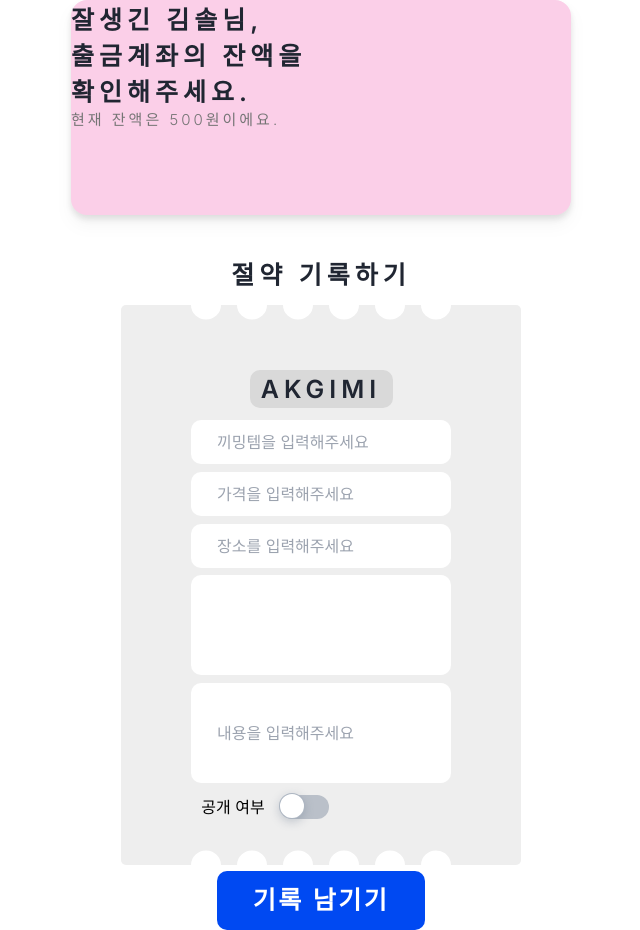
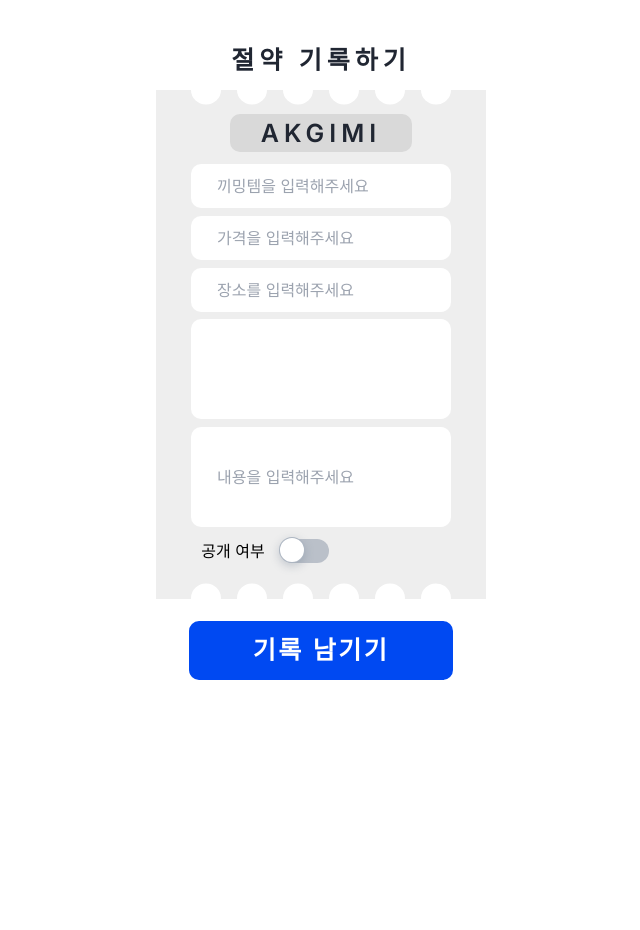
Before and after one commit to s01k1m/Akigimi, a Next.js app in the folder frontend/: page /writereceipt in a window 1280 px wide. Shown: the whole page, without its empty margins (319-959 px from the left). After the commit the page ends 800 px from the top, so only its background shows below. Built offline with nearby package versions, Linux system fonts and the light colour scheme.

Commit message:
design: 절약 기록 영수증 UI 수정
Former-commit-id: 2312479fd13a4dbe478b4fac9ba57cac8dab2715

```diff
--- a/frontend/app/writereceipt/page.tsx
+++ b/frontend/app/writereceipt/page.tsx
@@ -6,10 +6,10 @@ import '@/styles/ChallengeInfo.css'
 const WriteReceipt = () => {
     return (
         <div className="w-full h-full flex flex-col items-center">
-            <Modal />
+            {/* <Modal /> */}
             <div className="text-center receipt-message mt-10">절약 기록하기</div>
             <Receipt />
-            <div className="z-10 -translate-y-[525px]"><ReceiptInput /></div>
+            <div className=""><ReceiptInput /></div>
 
         </div>
     )
--- a/frontend/components/Main/Modal.tsx
+++ b/frontend/components/Main/Modal.tsx
@@ -1,7 +1,7 @@
 const Modal = () => {
     return (
-        <div className="w-full h-full">
-            <div className="h-[215px] bg-pink-200 rounded-2xl drop-shadow-lg">
+        <div className="h-full w-[60vw]">
+            <div className="h-[215px] bg-white rounded-2xl drop-shadow-lg">
                 <p className="modal-big-text">{'잘생긴 김솔'}님,</p>
                 <div className="modal-big-text">출금계좌의 잔액을</div>
                 <div className="modal-big-text">확인해주세요.</div>
--- a/frontend/components/WriteReceipt/Receipt.tsx
+++ b/frontend/components/WriteReceipt/Receipt.tsx
@@ -3,10 +3,8 @@ import ReceiptCircle from './ReceiptCircle'
 
 const Receipt = () => {
     return (
-        <div className='mx-auto -mt-1 h-[100%] w-[80%] -mt-4'>
+        <div className='w-[80%] -mt-4'>
             <div className='flex justify-center transform translate-y-1/2'><ReceiptCircle /></div>
-            <div className="receipt"></div>
-            <div className='flex justify-center transform -translate-y-1/2'><ReceiptCircle /></div>
         </div>
     )
 }
--- a/frontend/components/WriteReceipt/ReceiptInput.tsx
+++ b/frontend/components/WriteReceipt/ReceiptInput.tsx
@@ -1,11 +1,13 @@
 import '@/styles/WriteReceipt.css'
 import '@/styles/MainPageButton.css'
+import ReceiptCircle from './ReceiptCircle'
 
 const ReceiptInput = () => {
     return (
         <>
-            <div className='flex flex-col items-center'>
-                <div className='logo mb-3'>AKGIMI</div>
+        <div>
+            <div className='flex flex-col items-center bg-[#EEE] w-[70vw] max-w-[330px] min-w-[300px]'>
+                <div className='logo mb-3 mt-6'>AKGIMI</div>
                 <form className='flex flex-col items-center'>
                     <input type="text" placeholder="끼밍템을 입력해주세요" />
                     <input type="number" placeholder="가격을 입력해주세요"/>
@@ -18,9 +20,16 @@ const ReceiptInput = () => {
                         <p className='pe-4'>공개 여부</p>
                         <input type="checkbox" className="switch" />
                     </div>
-                    <button type="submit" className="button-common-small blue-btn mt-4">기록 남기기</button>
                 </form>
             </div>
+            <div className='flex justify-center z-0 -mt-4'>
+                <ReceiptCircle />
+            </div>
+            <div className='flex justify-center mt-2'>
+                <button type="submit" className="button-common-small blue-btn">기록 남기기</button>
+            </div>
+
+        </div>
 
         </>
     )
```
